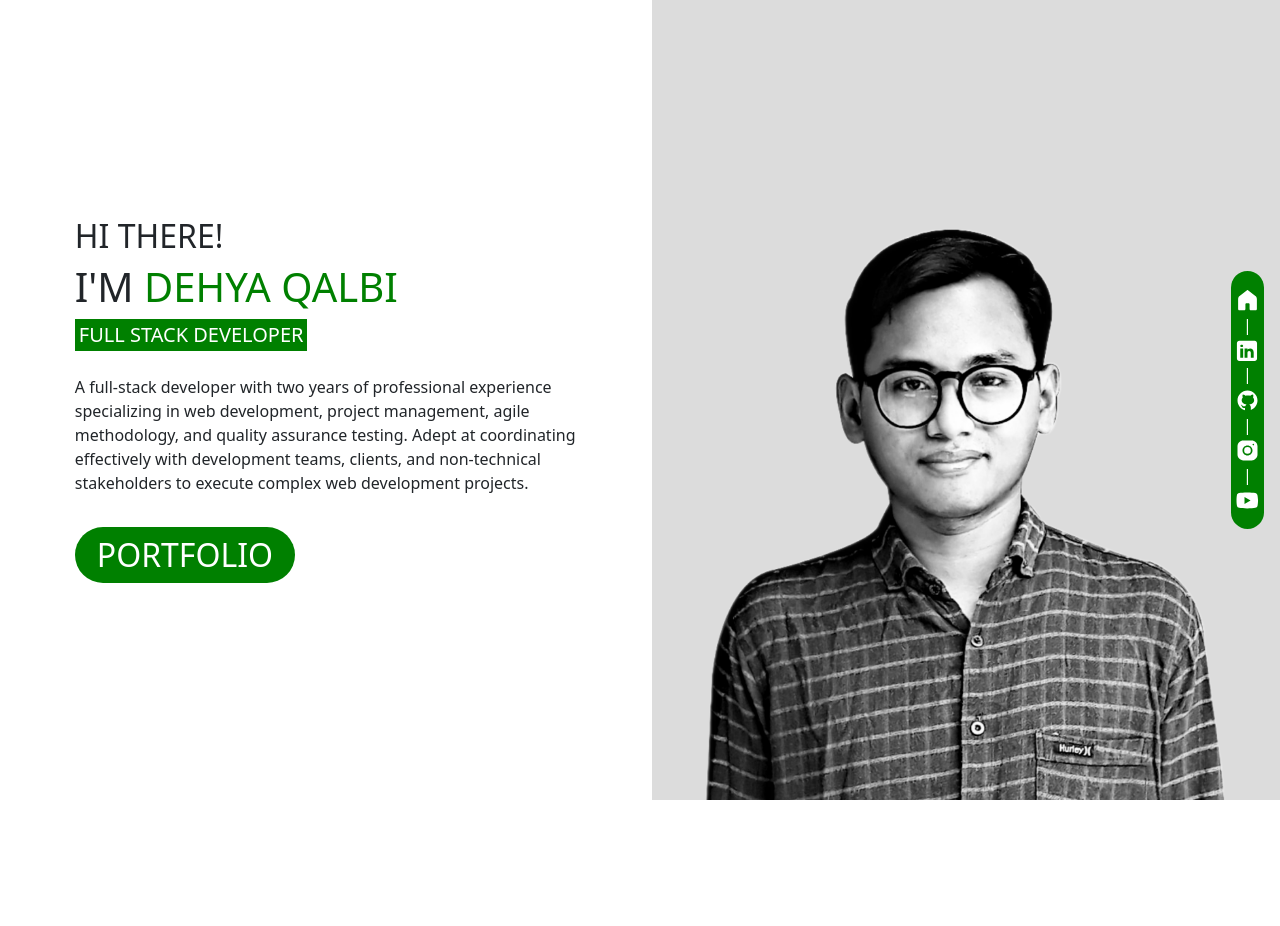
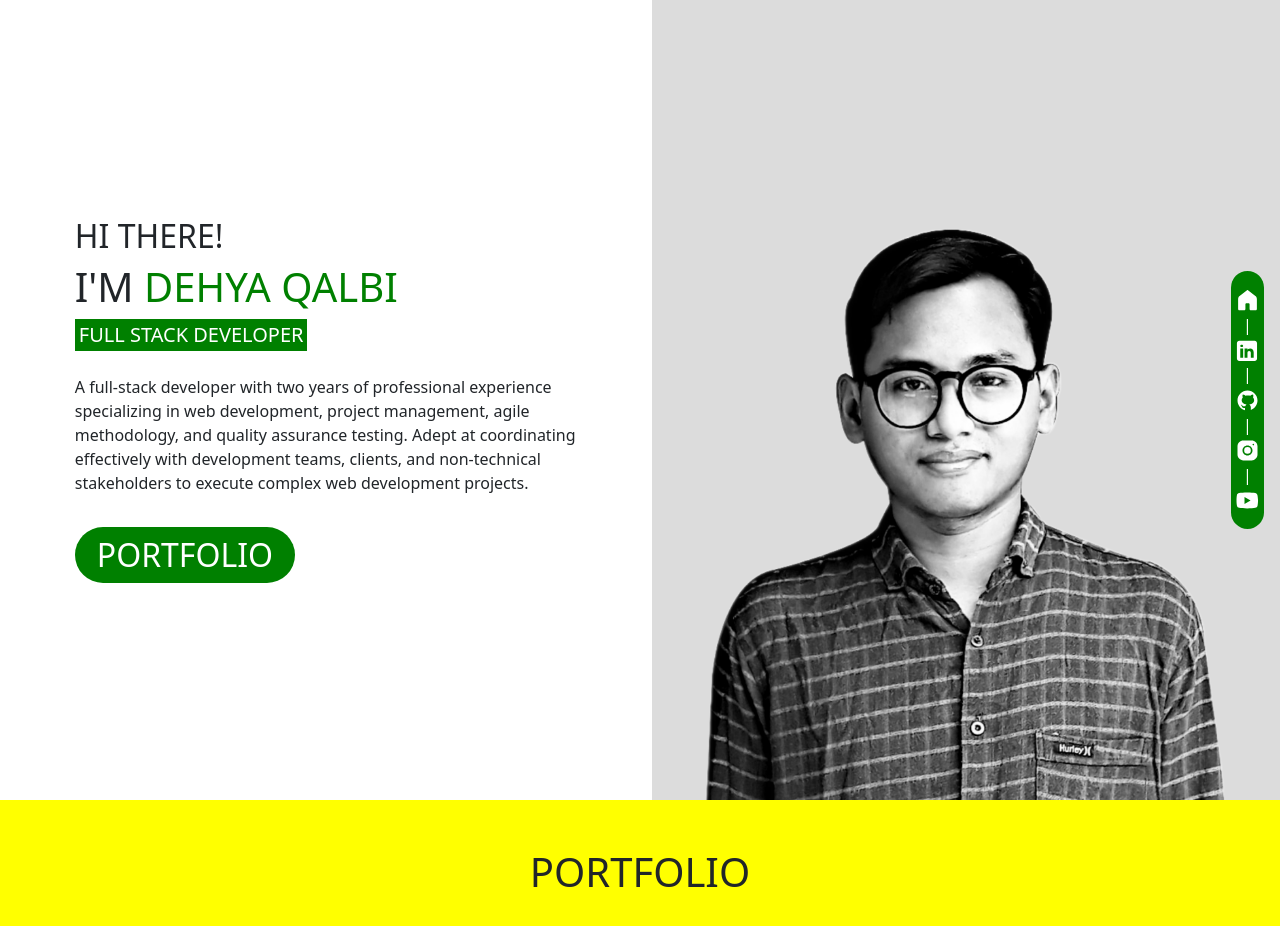
Before and after one commit to dehyabi/portfolio, a React (Create React App) app: page / in a window 1280 px wide. Shown: the top 926 px of the page. Before the commit the page ends 800 px from the top, so only its background shows below. Built offline with nearby package versions, Linux system fonts and the light colour scheme.

Commit message:
link to portfolio

```diff
--- a/src/App.css
+++ b/src/App.css
@@ -1,9 +1,5 @@
 body {
  overflow-x: hidden;
-}
-
-.section-1 {
- height: 100vh;
 }
 
 .dehya-photo-wrapper {
@@ -43,7 +39,7 @@ body {
 }
 
 .pf-button:hover {
- opacity: 0.75;
+ border: 3px solid cyan;
 }
 
 
@@ -64,12 +60,13 @@ svg:hover {
  fill: cyan;
 }
 
+.dehya-portfolio-wrapper {
+ height: 100vh;
+ background-color: yellow;
+}
+
 @media (max-width: 350px) or (max-height: 450px) {
- .dehya-summary-wrapper {
-  height: 600px;
- }
-
- .dehya-photo-wrapper {
+ .dehya-summary-wrapper, .dehya-photo-wrapper {
   height: 700px;
  }
 
--- a/src/App.js
+++ b/src/App.js
@@ -11,7 +11,7 @@ function App() {
   return (
 
     <>
-    <div className="section-1 container-fluid">
+    <div className="container-fluid">
      <div className='row'>
       <div className='col-md dehya-summary-wrapper d-flex justify-content-center align-items-center'>
 	<div className='dehya-summary'>
@@ -24,7 +24,7 @@ function App() {
              A full-stack developer with two years of professional experience specializing in web development, project management, agile methodology, and quality assurance testing. Adept at coordinating effectively with development teams, clients, and non-technical stakeholders to execute complex web development projects.
 	  </p>
 
-	  <button className='pf-button mt-3'><h2 className='p-2 px-3 pb-0'>PORTFOLIO</h2></button>
+	  <a href='#portfolio'><button className='pf-button mt-3'><h2 className='p-2 px-3 pb-0'>PORTFOLIO</h2></button></a>
 	</div>
       </div>
       <div className='col-md dehya-photo-wrapper p-0'>
@@ -45,9 +45,12 @@ function App() {
 
       </div>
      </div>
+       <div id='portfolio' className='row'>
+        <div className='col dehya-portfolio-wrapper pt-5'>
+         <h1 className='text-center'>PORTFOLIO</h1>
+	</div>
+       </div>
     </div>
-
-
 
 
   </>
```
